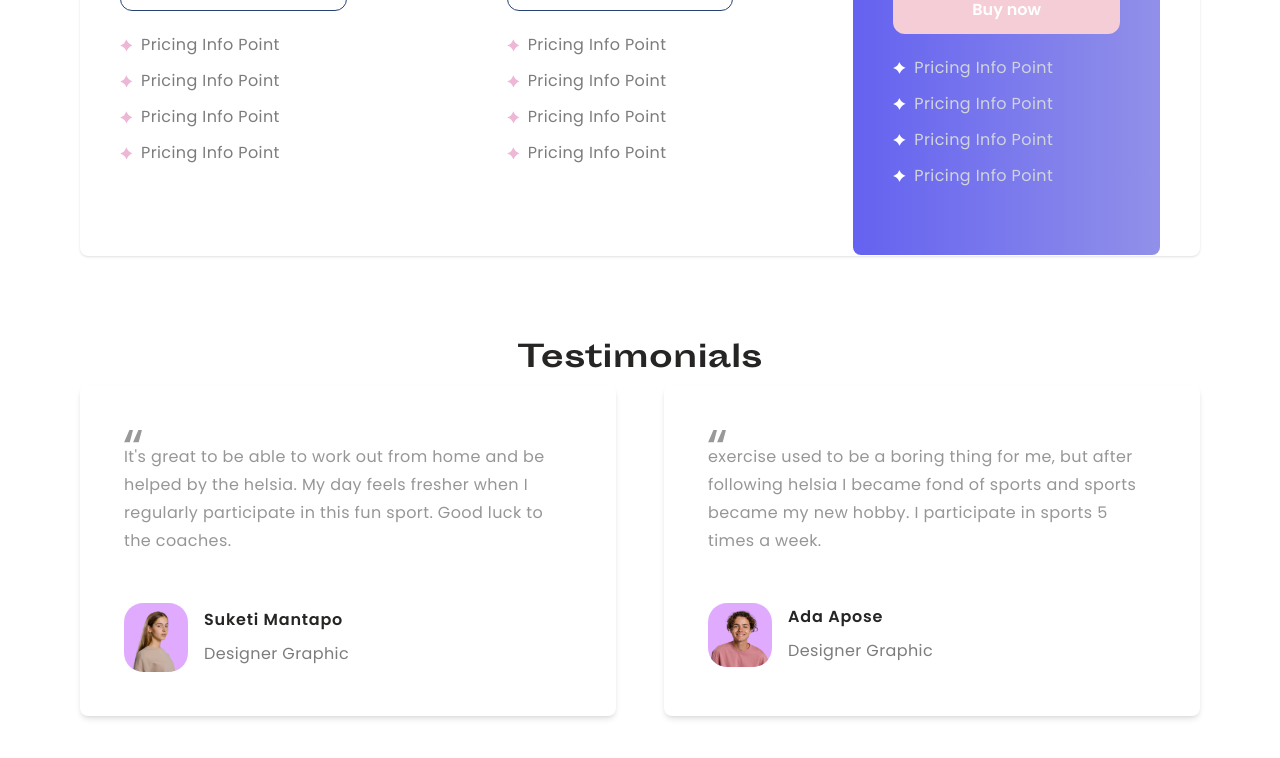
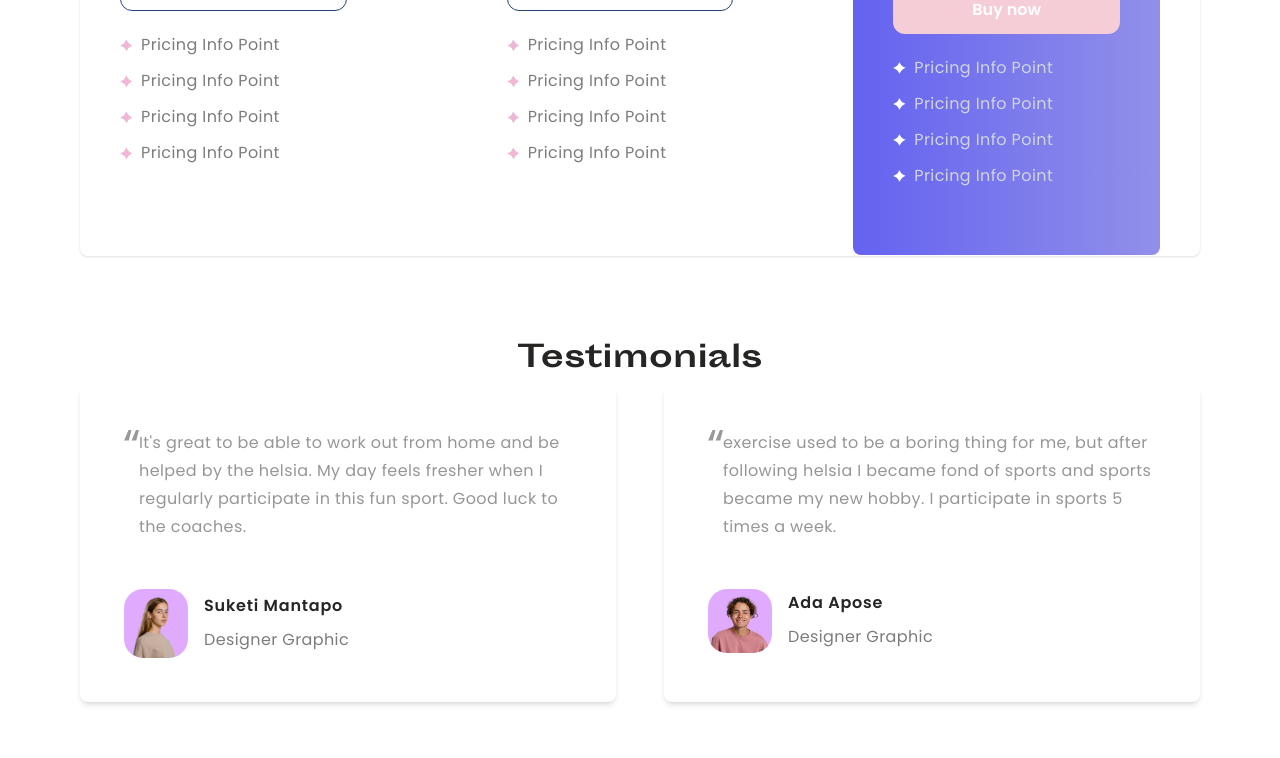
Before and after one commit to sohanemon/helsia-bootcamp, a Next.js app: page / in a window 1280 px wide. Shown: the part 2876-3634 px from the top of the page. Built offline with nearby package versions, Linux system fonts and the light colour scheme.

Commit message:
Jun 15, 2023, 1:14 PM

```diff
--- a/src/app/testimonial.tsx
+++ b/src/app/testimonial.tsx
@@ -23,8 +23,14 @@ const TestimonialCard = ({
 }: (typeof data)[0]) => {
   return (
     <div className='rounded-lg shadow-md p-11'>
-      <GrayText className='mb-12 opacity-80'>
-        <Image src={'/assets/qoute.svg'} alt='icon' width={18} height={18} />
+      <GrayText className='flex mb-12 opacity-80'>
+        <Image
+          src={'/assets/qoute.svg'}
+          alt='icon'
+          width={22}
+          height={22}
+          className='self-start'
+        />
         <span> {feedback}</span>
       </GrayText>
       <div className='flex items-center gap-4'>
```
